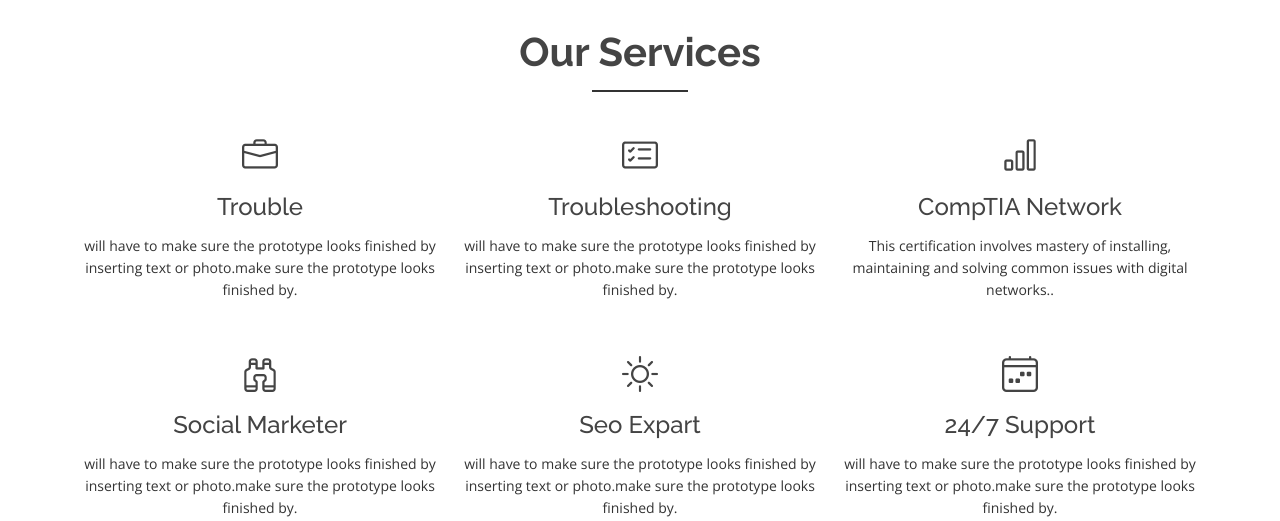
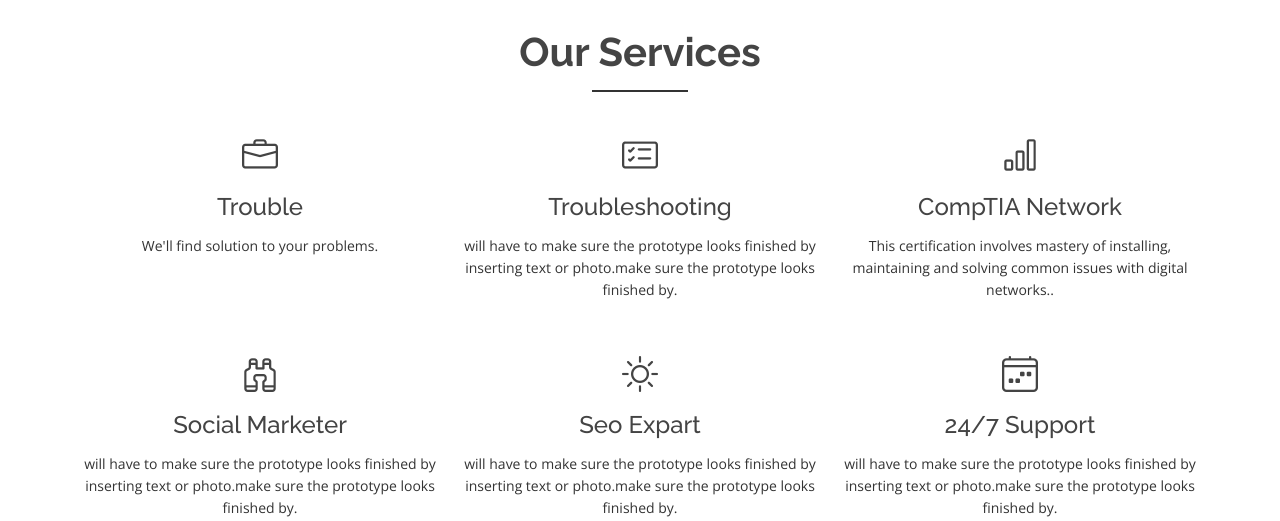
Before and after one commit to Weimei101/CapstoneProject, a PHP site: page / in a window 1280 px wide. Shown: the part 838-1359 px from the top of the page. Run offline with PHP 8.4, Linux system fonts and the light colour scheme.

Commit message:
Edited paragraph

```diff
--- a/index.php
+++ b/index.php
@@ -127,7 +127,7 @@
                   </a>
                   <h4>Trouble</h4>
                   <p>
-                    will have to make sure the prototype looks finished by inserting text or photo.make sure the prototype looks finished by.
+                    We'll find solution to your problems.
                   </p>
                 </div>
               </div>
```
